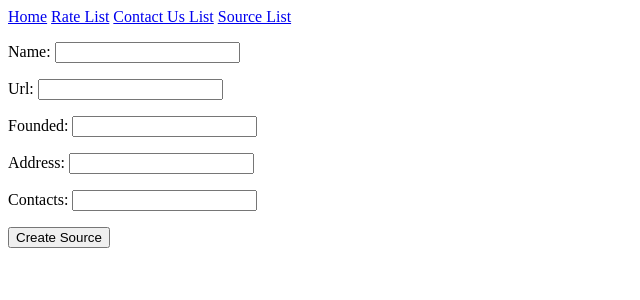
After one commit to Ira1234567/Currency, a Django app: page /source/create/ in a window 1280 px wide. The commit adds this page. Shown: the top 300 px of the page, without its empty margins (0-640 px from the left). Run offline with Django 4.2, Linux system fonts and the light colour scheme.

Commit message:
Source CRUD

```diff
--- /dev/null
+++ b/app/currency/forms.py
@@ -0,0 +1,8 @@
+from django import forms
+from currency.models import Source
+
+
+class SourceForm(forms.ModelForm):
+    class Meta:
+        model = Source
+        fields = ('name', 'url', 'founded', 'address', 'contacts')
--- a/app/currency/models.py
+++ b/app/currency/models.py
@@ -11,6 +11,13 @@ class Contact_us(models.Model):
 class Rate(models.Model):
     type = models.CharField(max_length=5)
     source = models.CharField(max_length=50)
-    created = models.DateTimeField()
+    created = models.DateTimeField(auto_now_add=True)
     buy = models.DecimalField(max_digits=100, decimal_places=10)
     sale = models.DecimalField(max_digits=100, decimal_places=10)
+
+class Source(models.Model):
+    name = models.CharField(max_length=64)
+    url = models.CharField(max_length=255)
+    founded = models.CharField(max_length=20)
+    address = models.CharField(max_length=100)
+    contacts = models.EmailField(max_length=40)
--- a/app/currency/templates/base.html
+++ b/app/currency/templates/base.html
@@ -2,7 +2,6 @@
 <html lang="en">
 <head>
     <meta charset="UTF-8">
-    <title>Rates</title>
 </head>
 <body>
 
@@ -10,6 +9,7 @@
     <a href="/">Home</a>
     <a href="/rates/">Rate List</a>
     <a href="/contact-us/">Contact Us List</a>
+    <a href="/sources/">Source List</a>
 </nav>
 
 {% block content %}
--- /dev/null
+++ b/app/currency/templates/source_create.html
@@ -0,0 +1,9 @@
+{% extends 'base.html' %}
+{% block content %}
+
+<form method="post">{% csrf_token %}
+    {{ form.as_p }}
+    <button type="submit">Create Source</button>
+</form>
+
+{% endblock content %}
--- a/app/currency/views.py
+++ b/app/currency/views.py
@@ -1,13 +1,15 @@
 from django.shortcuts import render
 from django.http import HttpResponse
+from django.http import HttpResponseRedirect
+from django.shortcuts import get_object_or_404
 
-from currency.models import Contact_us
+from currency.models import Contact_us, Source
+from currency.forms import SourceForm
+
 
 def contact_us_list(request):
     contact_data = Contact_us.objects.all()
     return render(request, 'contact_us_list.html', context={'contact_data': contact_data})
-
-
 
 from currency.models import Rate
 
@@ -17,3 +19,42 @@ def rate_list(request):
 
 def index(request):
     return render(request, 'index.html')
+
+
+
+def source_list(request):
+    sources = Source.objects.all()
+    return render(request, 'source_list.html', context={'sources': sources})
+
+def source_create(request):
+    if request.POST:
+        form = SourceForm(request.POST)
+        if form.is_valid():
+            form.save()
+            return HttpResponseRedirect('/sources/')
+    else:
+        form = SourceForm()
+    return render(request, 'source_create.html', context={'form': form})
+
+def source_update(request, pk):
+    try:
+        instance = Source.objects.get(pk=pk)
+    except Source.DoesNotExist:
+        raise Http404(f'Object does not exist.')
+
+    if request.method == 'POST':
+        form = SourceForm(request.POST, instance=instance)
+        if form.is_valid():
+            form.save()
+            return HttpResponseRedirect('/sources/')
+    else:
+        form = SourceForm(instance=instance)
+    return render(request, 'source_update.html', context={'form': form})
+
+def source_delete(request, pk):
+    instance = get_object_or_404(Source, pk=pk)
+    if request.method == 'POST':
+        instance.delete()
+        return HttpResponseRedirect('/sources/')
+    else:
+        return render(request, 'source_delete.html', context={'source': instance})
--- a/app/settings/urls.py
+++ b/app/settings/urls.py
@@ -20,6 +20,10 @@ urlpatterns = [
     path('admin/', admin.site.urls),
     path('contact-us/', currency_views.contact_us_list),
     path('rates/', currency_views.rate_list),
-    path('', currency_views.index)
+    path('', currency_views.index),
+    path('sources/', currency_views.source_list),
+    path('source/create/', currency_views.source_create),
+    path('source/update/<int:pk>/', currency_views.source_update),
+    path('source/delete/<int:pk>/', currency_views.source_delete)
 
 ]
```
Also changed, not shown: app/currency/templates/source_delete.html (added, +11 -0 lines), app/currency/templates/source_list.html (added, +18 -0 lines), app/currency/templates/source_update.html (added, +9 -0 lines), app/currency/migrations/0004_auto_20220416_0551.py (added).
